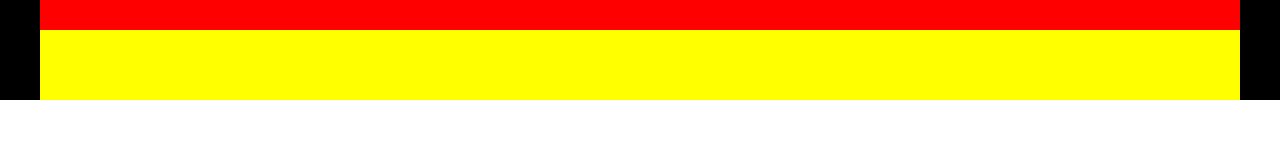
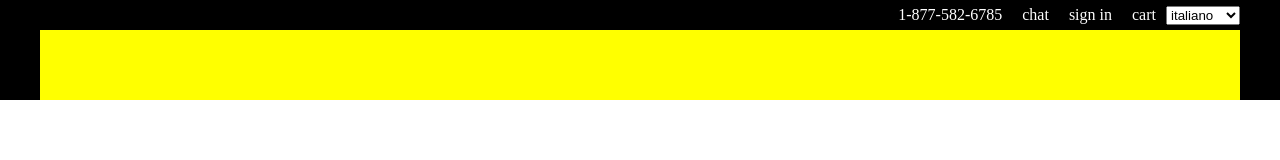
Before and after one commit to sartori-marco/sass-painter, a website: page index.html in a window 1280 px wide. Drawn offline with Linux system fonts and the light colour scheme.

Commit message:
end header top

```diff
--- a/index.html
+++ b/index.html
@@ -11,6 +11,22 @@
   <header>
     <div class="container">
       <div class="header-top">
+        <div class="logo">
+
+        </div>
+        <nav>
+          <ul>
+            <li><a href="#">1-877-582-6785</a></li>
+            <li><a href="#">chat</a></li>
+            <li><a href="#">sign in</a></li>
+            <li><a href="#">cart</a></li>
+          </ul>
+          <select class="">
+            <option value="italiano">italiano</option>
+            <option value="inglese">inglese</option>
+            <option value="francese">francese</option>
+          </select>
+        </nav>
 
       </div>
       <div class="header-bottom"></div>
--- a/src/partials/_common.scss
+++ b/src/partials/_common.scss
@@ -3,3 +3,11 @@
   padding: 0;
   box-sizing: border-box;
 }
+
+ul{
+  list-style: none;
+}
+
+a{
+  text-decoration: none;
+}
--- a/src/partials/_header.scss
+++ b/src/partials/_header.scss
@@ -1,18 +1,23 @@
 header{
   height: $altezzaHeader;
   background-color: $sfondoNero;
-  .container{
-    width: $larghezzaContainer;
-    margin: 0 auto;
-  }
 
+  @include container;
   .header-top{
     height: $altezzaHeaderTop;
-    background-color: red;
+    nav{
+      @include flex(flex-end,center);
+      height: 100%;
+    }
   }
 
   .header-bottom{
     height: $altezzaHeaderBottom;
     background-color: yellow;
   }
+
+
+
+
+
 }
--- a/src/partials/_mixins.scss
+++ b/src/partials/_mixins.scss
@@ -0,0 +1,12 @@
+@mixin container{
+  .container{
+    width: $larghezzaContainer;
+    margin: 0 auto;
+  }
+}
+
+@mixin flex($justify,$align){
+  display: flex;
+  justify-content: $justify;
+  align-items: $align;
+}
--- a/src/partials/_navbar.scss
+++ b/src/partials/_navbar.scss
@@ -0,0 +1,16 @@
+nav{
+  height: 100%;
+  ul{
+    @include flex(space-between,center);
+  }
+    li{
+      padding: $padding-10
+    }
+      a{
+        color: $coloreBianco
+      }
+      a:hover{
+        color: $coloreGrigio;
+        text-decoration: $sottolineatura
+      }
+}
--- a/src/partials/_variables.scss
+++ b/src/partials/_variables.scss
@@ -10,3 +10,8 @@ $altezzaHeaderBottom: 70px;
 $larghezzaContainer: 1200px;
 
 // padding e margin
+$padding-10: 10px;
+$padding-20: 20px;
+
+// decorazioni
+$sottolineatura: white;
```
Also changed, not shown: dist/app.css.
